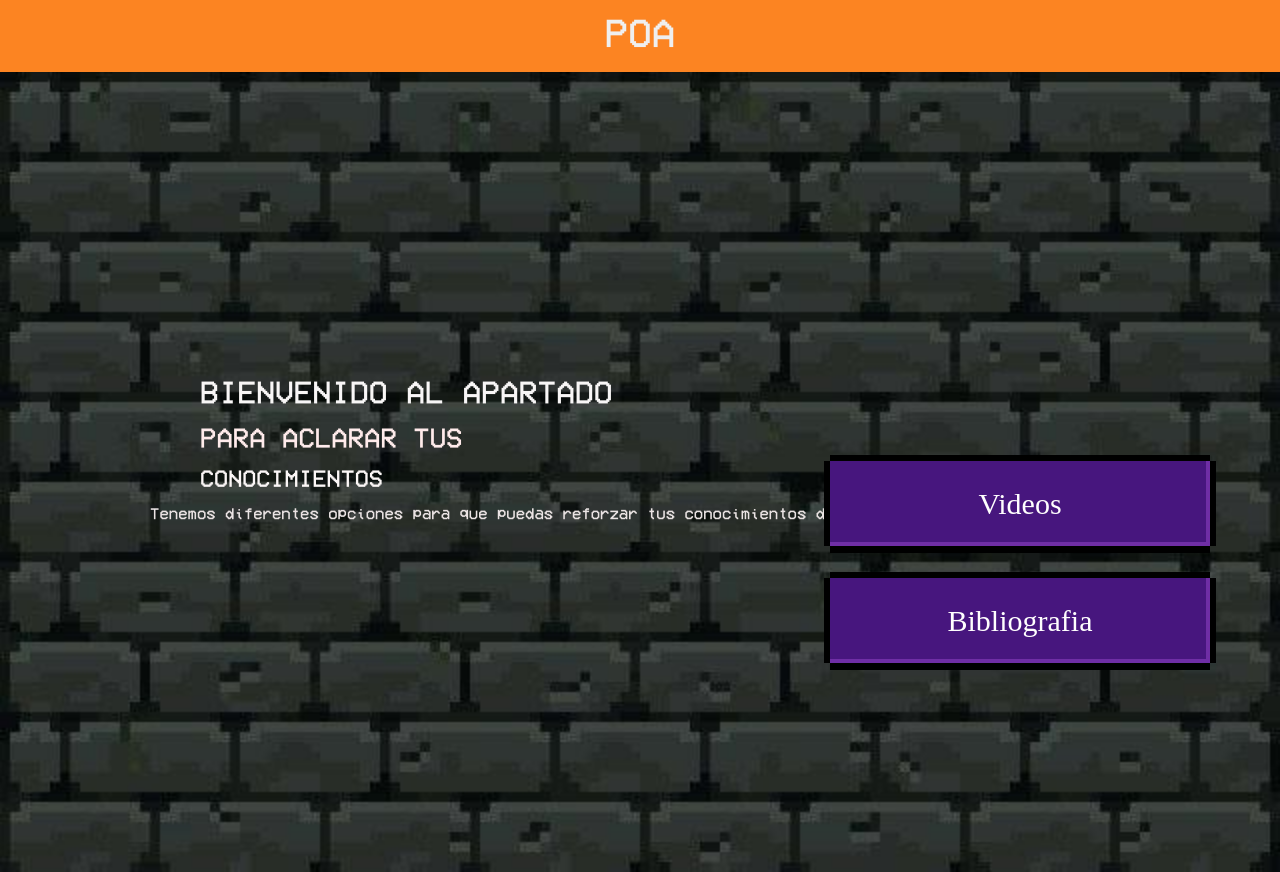
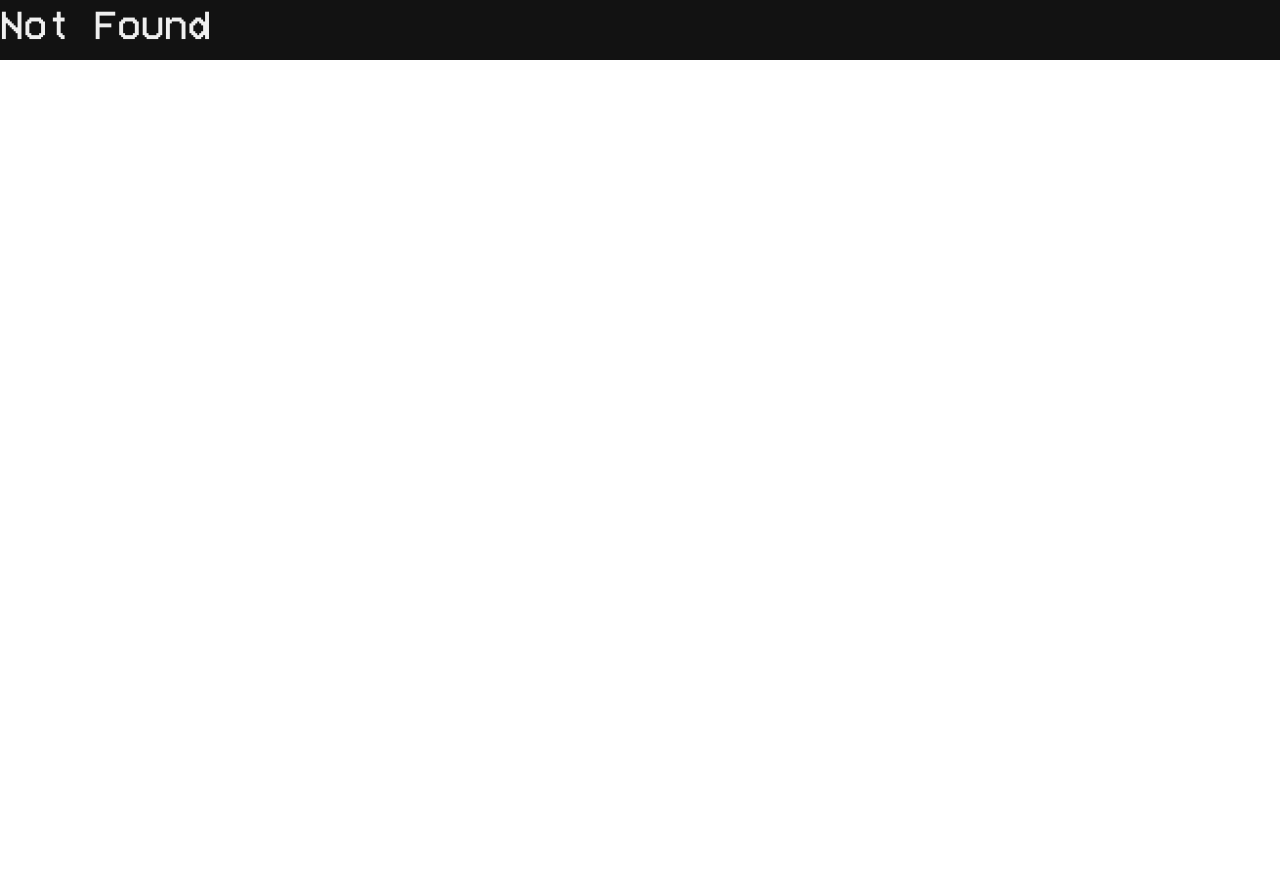
Before and after one commit to ProfessorByte/poa, a React (Create React App) app: page / in a window 1280 px wide. Before the commit this address led to /poa. After the commit the page ends 800 px from the top, so only its background shows below. Built offline with nearby package versions, Linux system fonts and the light colour scheme; a web font is replaced by a local one.

Commit message:
anadiendo ruta a pagina not found

```diff
--- a/src/routers/AppRouter.js
+++ b/src/routers/AppRouter.js
@@ -3,6 +3,7 @@ import { Redirect, Route, Switch } from "react-router";
 import BibliografiaPage from "../pages/BibliografiaPage";
 import Repositorio from "../pages/Repositorio";
 import VideosPage from "../pages/VideosPage";
+import Not_Found from "../pages/Not_Found";
 
 export default function AppRouter() {
   return (
@@ -11,6 +12,7 @@ export default function AppRouter() {
         <Route exact path="/poa" component={Repositorio} />
         <Route exact path="/poa/videos" component={VideosPage} />
         <Route exact path="/poa/bibliografia" component={BibliografiaPage} />
+        <Route component={Not_Found}/>
         <Redirect to="/poa" />
       </Switch>
     </>
```
